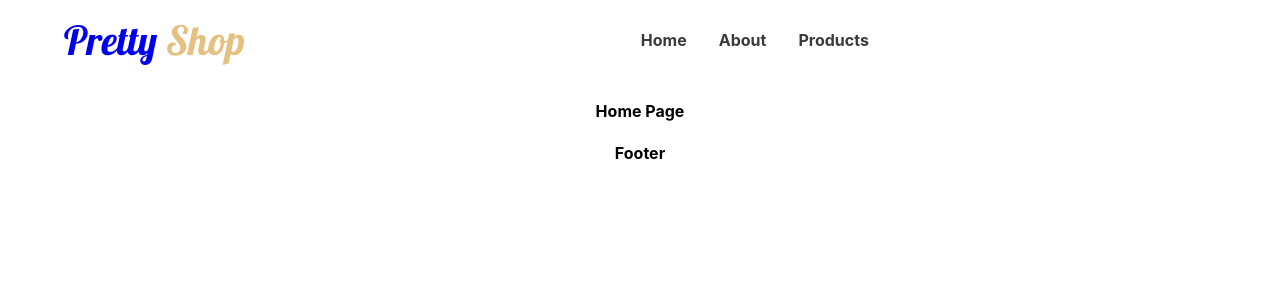
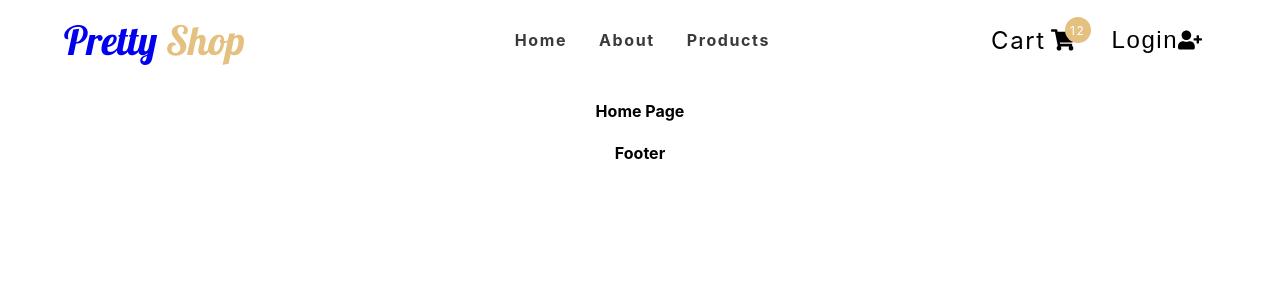
Before and after one commit to mariata06/pretty-shop, a React (Create React App) app: page / in a window 1280 px wide. Shown: the top 300 px of the page. Built offline with nearby package versions, Linux system fonts and the light colour scheme.

Commit message:
Add CartButtons component for user navigation

```diff
--- /dev/null
+++ b/src/components/CartButtons.js
@@ -0,0 +1,90 @@
+import React from 'react';
+
+import { FaShoppingCart, FaUserMinus, FaUserPlus } from 'react-icons/fa'
+import { Link } from 'react-router-dom';
+
+//styles
+import styled from 'styled-components';
+
+const CartButtons = () => {
+  return (
+    <Wrapper className='cart-btn-wrapper'>
+      <Link to="/cart" className='cart-btn'>
+        Cart
+        <span className='cart-container'>
+            <FaShoppingCart />
+            <span className='cart-value'>
+                12
+            </span>
+        </span>
+      </Link>
+      <button type='button' className='auth-btn'>
+        Login <FaUserPlus/>
+      </button>
+    </Wrapper>
+    )
+}
+
+const Wrapper = styled.div`
+    display: grid;
+    grid-template-columns: 1fr 1fr;
+    align-items: center;
+    width: 225px;
+
+    .cart-btn {
+        color: var(--color-black);
+        font-size: 1.5rem;
+        letter-spacing: var(--spacing);
+        display: flex;
+        align-items: center;
+    }
+
+    .cart-btn-wrapper {
+        display: none;
+    }
+
+    .cart-container {
+        display: flex;
+        align-items: center;
+        position: relative;
+        svg {
+            height: 1.6rem;
+            margin-left: 5px;
+        }
+    }
+
+    .cart-value {
+        position: absolute;
+        top: -10px;
+        right: -16px;
+        background: var(--color-beige);
+        width: 16px;
+        height: 16px;
+        display: flex;
+        align-items: center;
+        justify-content: center;
+        border-radius: 50%;
+        font-size: 0.75rem;
+        color: var(--color-white);
+        padding: 5px;
+    }
+
+    .auth-btn {
+        display: flex;
+        align-items: center;
+        background: transparent;
+        border-color: transparent;
+        font-size: 1.5rem;
+        cursor: pointer;
+        color: var(--clr-grey-50);
+        letter-spacing: var(--spacing);
+    }
+
+    @media (max-width: 1023px) {
+    display: none;
+}
+
+`
+
+
+export default CartButtons;
--- a/src/components/Navbar.js
+++ b/src/components/Navbar.js
@@ -6,6 +6,7 @@
 
 //styles
 import styled from 'styled-components';
+import CartButtons from './CartButtons';
 
 const Navbar = () => {
   return (
@@ -31,6 +32,7 @@
             })
           }
         </ul>
+        <CartButtons />
       </div>
     </NavContainer>
   );
@@ -107,7 +109,7 @@
         font-size: 1rem;
         font-weight: bold;
         text-transform: capitalize;
-        /* letter-spacing: var(--spacing); */
+        letter-spacing: var(--spacing);
         padding: 0.5rem;
         &:hover {
           border-bottom: 2px solid var(--color-beige);
--- a/src/index.css
+++ b/src/index.css
@@ -16,11 +16,11 @@
   --color-red-light: hsl(360, 71%, 66%);
   --color-beige: rgb(228, 193, 128);
   --transition: all 0.3s linear;
-  --spacing: 0.25rem;
   --radius: 0.25rem;
   --large-screen-width: 1170px;
   --small-screen-width: 90vw;
   --fixed-width: 50rem;
+  --spacing: 0.1rem;
 }
 
 body {
```
Lines whose indentation alone changed are shown as unchanged.
